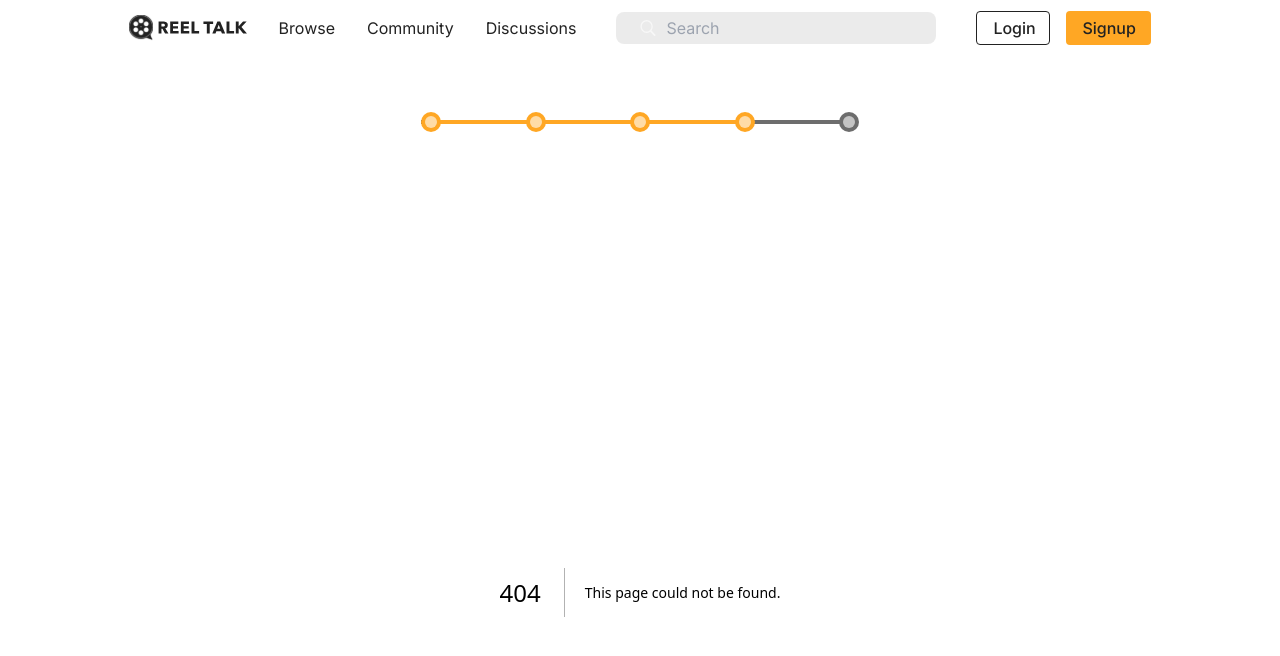
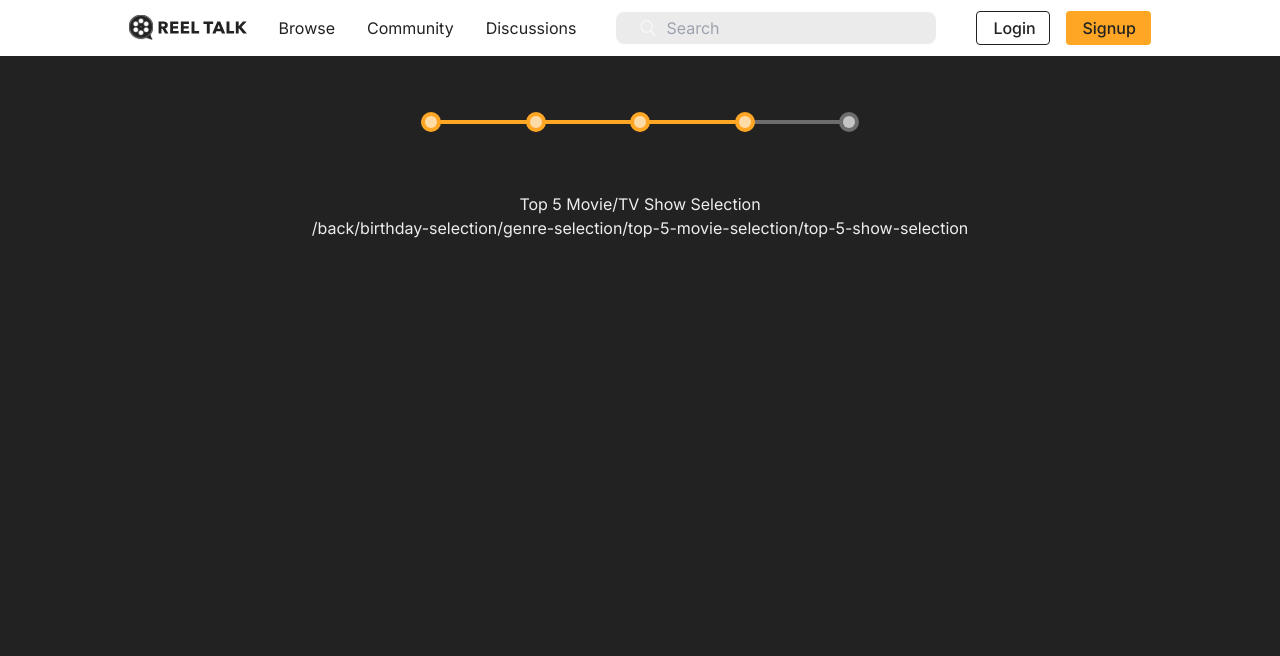
Before and after one commit to joseguera/reel-talk, a Next.js app: page /top-5-show-selection in a window 1280 px wide. Before the commit this address had no page. Shown: the top 656 px of the page. Built offline with nearby package versions, Linux system fonts and the light colour scheme.

Commit message:
Worked on Page progression functionality

```diff
--- a/src/app/components/PageTracker.tsx
+++ b/src/app/components/PageTracker.tsx
@@ -1,6 +1,16 @@
-import React from "react";
+import React, { FC } from "react";
 
-export default function PageTracker() {
+type PageProps = {
+  pages: {
+    pageId: number;
+    back: string;
+    next: string;
+    onPage: boolean;
+    progress: number;
+  }[]
+}
+
+const PageTracker: FC<PageProps> = ({ pages }) => {
   return (
     <div className="w-[438px] py-14 flex flex-col align-center">
       <div className="flex flex-row justify-between items-center z-10">
@@ -27,3 +37,5 @@ export default function PageTracker() {
     </div>
   );
 }
+
+export default PageTracker;
--- /dev/null
+++ b/src/app/components/Progression.tsx
@@ -0,0 +1,29 @@
+'use client'
+
+import React, { FunctionComponent, useState } from 'react'
+import PageTracker from './PageTracker';
+import ProgressionButtons from './ProgressionButtons'
+
+interface Props {
+    children: React.ReactNode;
+}
+
+ const Progression: FunctionComponent<Props> = ({ children }) => {
+    const [pages, setPages] = useState([
+        { pageId: 1, back: '/back', next: '/birthday-selection', onPage: false, progress: 0 },
+        { pageId: 2, back: '/birthday-selection', next: '/genre-selection', onPage: false, progress: 25 },
+        { pageId: 3, back: '/genre-selection', next: '/top-5-movie-selection', onPage: false, progress: 50 },
+        { pageId: 4, back: '/top-5-movie-selection', next: '/top-5-show-selection', onPage: false, progress: 75 },
+        { pageId: 5, back: '/top-5-show-selection', next: '/', onPage: false, progress: 100 }
+    ]);
+
+  return (
+    <>
+        <PageTracker pages={pages} />
+            {children}
+        <ProgressionButtons pages={pages} />
+    </>
+  )
+}
+
+export default Progression;
--- a/src/app/components/ProgressionButtons.tsx
+++ b/src/app/components/ProgressionButtons.tsx
@@ -1,12 +1,24 @@
-import React from 'react';
+import React, { FC, FunctionComponent } from 'react';
 import FormButton from '../components/FormButton';
 
-export default function ProgressionButtons() {
+type PageProps = {
+  pages: {
+    pageId: number;
+    back: string;
+    next: string;
+    onPage: boolean;
+    progress: number;
+  }[]
+}
+
+const ProgressionButtons: FC<PageProps> = ({ pages }) => {
   return (
     <div>
-        <FormButton>
-            Cancel
-        </FormButton>
+        {pages.map((button) => {
+          return <button key={button.pageId}>{button.back}</button>
+        })}
     </div>
   )
 }
+
+export default ProgressionButtons;
--- a/src/app/layout.tsx
+++ b/src/app/layout.tsx
@@ -1,6 +1,6 @@
 import type { Metadata } from 'next'
 import Header from './components/NavBar'
-import PageTracker from './components/PageTracker';
+import Progression from './components/Progression';
 import { Inter } from 'next/font/google'
 import './globals.css'
 
@@ -13,15 +13,17 @@ export const metadata: Metadata = {
 
 export default function RootLayout({
   children,
-}: {
+} : {
   children: React.ReactNode
 }) {
+
   return (
     <html lang="en">
       <body className={inter.className}>
         <Header />
-        <PageTracker />
-        {children}
+        <Progression>
+          {children}
+        </Progression>
       </body>
     </html>
   )
--- a/src/app/page.tsx
+++ b/src/app/page.tsx
@@ -19,6 +19,9 @@ export default function Login() {
         </FormButton>
       </div>
       <div>Already have an account? <a href="#" className="text-[#FFA724]">Log in</a>.</div>
+      <FormButton>
+          Cancel
+      </FormButton>
     </main>
   );
 }
--- /dev/null
+++ b/src/app/top-5-show-selection/page.tsx
@@ -0,0 +1,3 @@
+export default function Page() {
+    return <h1>Top 5 Movie/TV Show Selection</h1>
+  }
```
Also changed, not shown: src/app/top-5-movie-selection/page.tsx (renamed from src/app/top-5-movie-show-selection/page.tsx).
